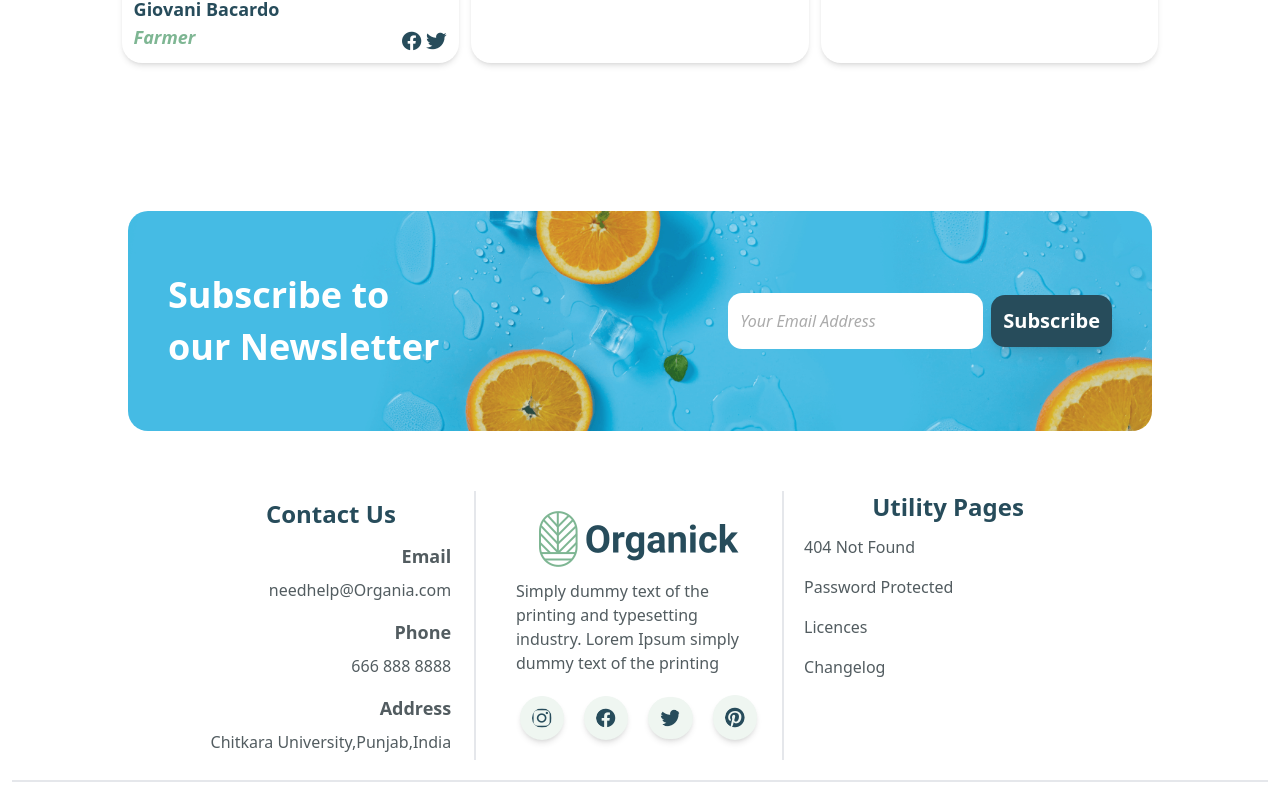
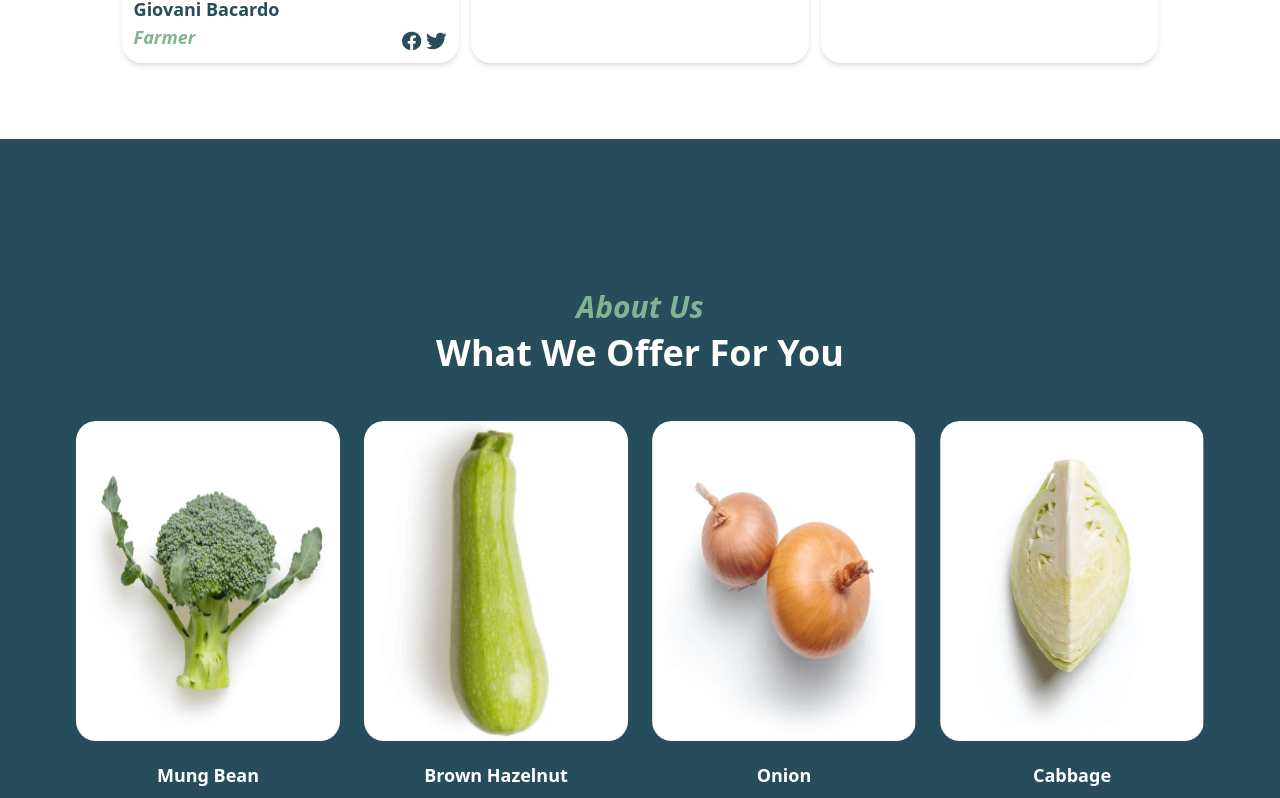
Before and after one commit to vishnubansal001/Organick, a React (Create React App) app: page /about-us in a window 1280 px wide. Shown: the part 2718-3516 px from the top of the page. Built offline with nearby package versions, Linux system fonts and the light colour scheme.

Commit message:
about us page completed

```diff
--- a/src/containers/AboutUsPage/Offer.jsx
+++ b/src/containers/AboutUsPage/Offer.jsx
@@ -32,8 +32,8 @@ const Offer = () => {
       <section className="flex select-none items-center justify-center min-h-screen h-full bg-[#274C5B] p-3 relative">
         <div className="flex items-center justify-center mx-auto p-6 sm:p-12 lg:p-16">
           <div className="flex flex-col items-center justify-center lg:gap-12 md:gap-10 gap-8">
-            <div className="flex md:justify-between items-center justify-center md:flex-row flex-col gap-5 w-full">
-              <div className="flex flex-col justify-center gap-2">
+            <div className="flex items-center justify-center md:flex-row flex-col gap-5 w-full">
+              <div className="flex flex-col justify-center items-center text-center gap-2">
                 <p className="font-semibold text-[#7EB693] lg:text-3xl md:text-2xl text-xl italic">
                   About Us
                 </p>
@@ -44,7 +44,12 @@ const Offer = () => {
             </div>
             <div className="grid lg:grid-cols-4 md:grid-cols-2 grid-cols-1 lg:gap-6 md:gap-4 gap-3">
               {offers?.map((item) => (
-                <></>
+                <div key={item.id} className="flex flex-col items-center justify-center lg:gap-5 gap-3">
+                  <div className="">
+                    <img src={item.img} alt="" className="rounded-[20px] w-[15rem] h-[15rem] lg:w-[20rem] lg:h-[20rem]" />
+                  </div>
+                  <p className="text-white font-semibold text-lg">{item.txt}</p>
+                </div>
               ))}
             </div>
           </div>
--- a/src/containers/LandingPage/Flex1.jsx
+++ b/src/containers/LandingPage/Flex1.jsx
@@ -1,6 +1,6 @@
 import React from "react";
 import garden from "../../assets/garden.png";
-import vege from "../../assets/vege.svg";
+import vege from "../../assets/vege.png";
 
 const Flex1 = () => {
   return (
@@ -12,7 +12,7 @@ const Flex1 = () => {
               <img src={garden} alt="img/garden.svg" />
             </div>
             <div>
-              <img src={vege} alt="img/vegetables.svg" />
+              <img src={vege} alt="img/vegetables.svg" className="rounded-[20px] lg:h-[21rem]" />
             </div>
           </div>
         </div>
--- a/src/pages/AboutUsPage/AboutUs.jsx
+++ b/src/pages/AboutUsPage/AboutUs.jsx
@@ -1,5 +1,5 @@
 import React from "react";
-import { Experts, Hero, MarketAndTraders } from "../../containers/AboutUsPage";
+import { Experts, Hero, MarketAndTraders, Offer } from "../../containers/AboutUsPage";
 import about from "../../assets/about.png";
 import { Farmers, Subscribe } from "../../containers/LandingPage";
 import creative from "../../assets/creative.png";
@@ -37,7 +37,7 @@ const AboutUs = () => {
       <Farmers sectionApi={sectionApi} ifExists />
       <MarketAndTraders />
       <Experts />
-      {/* <Offer/> */}
+      <Offer/>
       <Subscribe />
     </>
   );
```
Also changed, not shown: src/containers/AboutUsPage/index.js (+4 -3 lines), src/assets/vege.png (renamed from src/assets/Screenshot (88).png), 1 other file (tests, documents, lock files or other folders).
